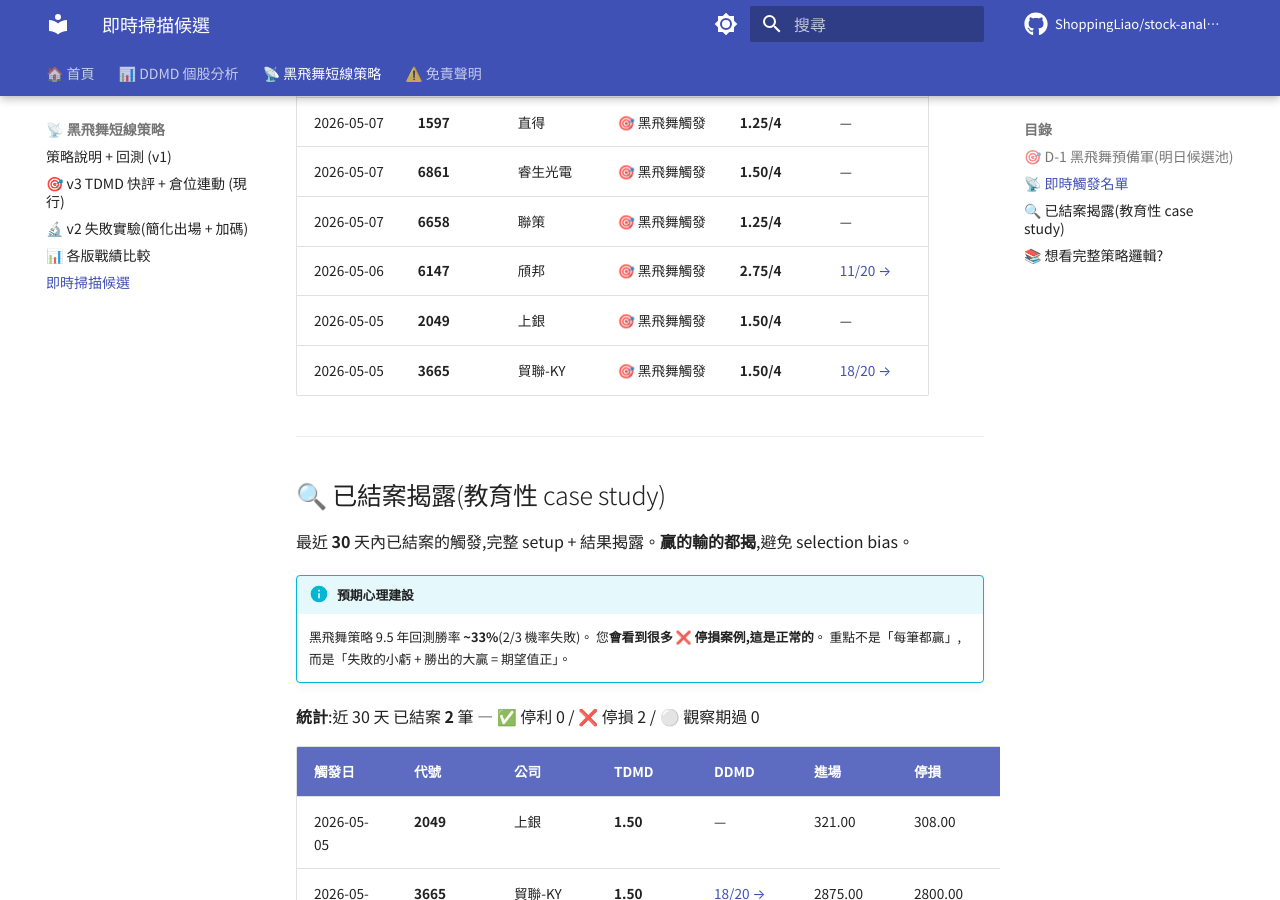
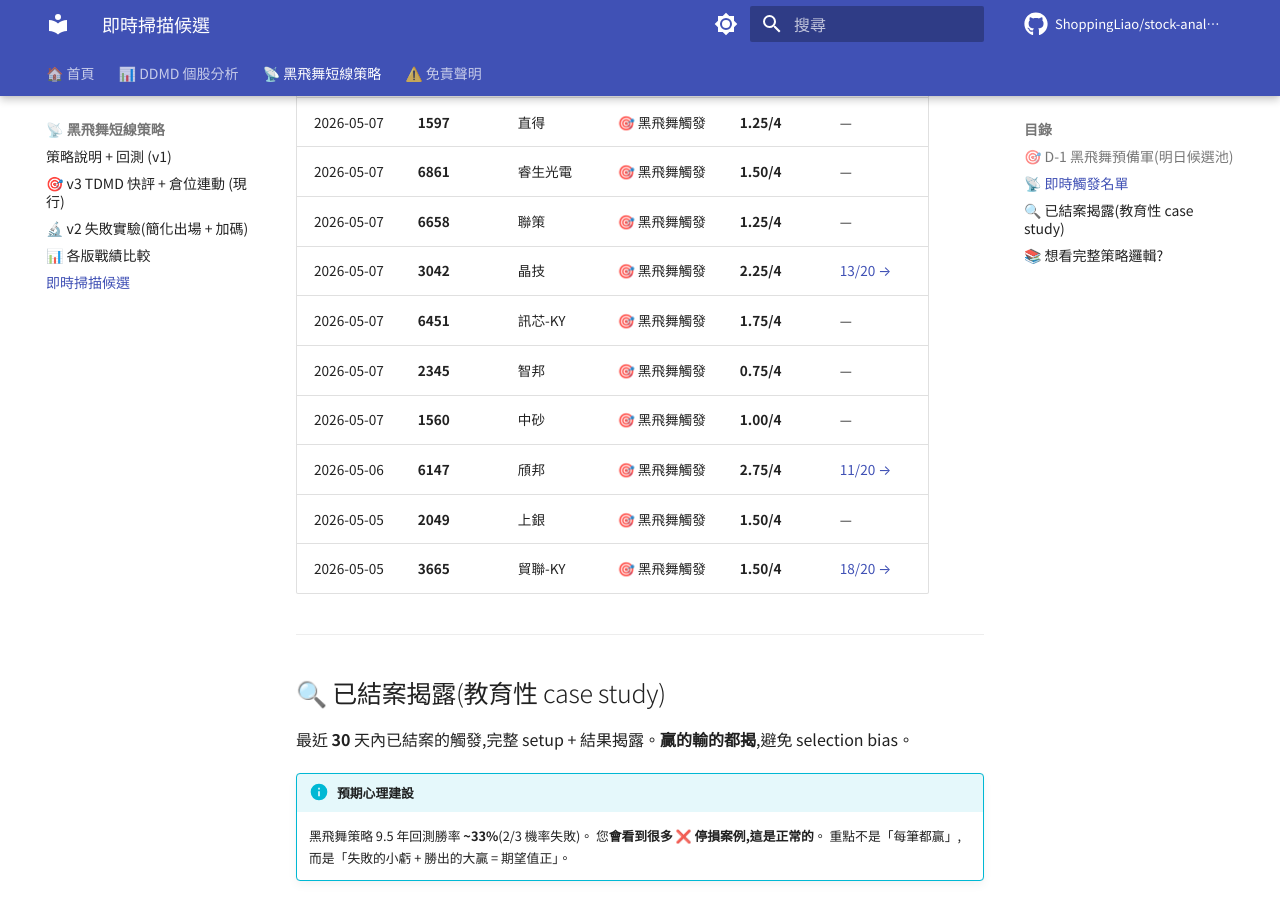
Before and after one commit to ShoppingLiao/stock-analysis-public, an MkDocs documentation site: the page built from docs/signals.md, in a window 1280 px wide and 900 px high, scrolled down 2072 px. Built offline with MkDocs 1.6.1 and Material for MkDocs 9.7.7, drawn with Linux system fonts in a browser that asks for light colours; comment, search, counter and statistics services are not loaded.

Commit message:
docs(signals): update L2/L3 (2026-05-07)

```diff
--- a/docs/signals.md
+++ b/docs/signals.md
@@ -60,6 +60,10 @@
 | 2026-05-07 | **1597** | 直得 | 🎯 黑飛舞觸發 | **1.25/4** | — |
 | 2026-05-07 | **6861** | 睿生光電 | 🎯 黑飛舞觸發 | **1.50/4** | — |
 | 2026-05-07 | **6658** | 聯策 | 🎯 黑飛舞觸發 | **1.25/4** | — |
+| 2026-05-07 | **3042** | 晶技 | 🎯 黑飛舞觸發 | **2.25/4** | [13/20 →](https://shoppingliao.github.io/stock-analysis-public/reports/3042_%E6%99%B6%E6%8A%80_DDMD_2026-05-06/) |
+| 2026-05-07 | **6451** | 訊芯-KY | 🎯 黑飛舞觸發 | **1.75/4** | — |
+| 2026-05-07 | **2345** | 智邦 | 🎯 黑飛舞觸發 | **0.75/4** | — |
+| 2026-05-07 | **1560** | 中砂 | 🎯 黑飛舞觸發 | **1.00/4** | — |
 | 2026-05-06 | **6147** | 頎邦 | 🎯 黑飛舞觸發 | **2.75/4** | [11/20 →](https://shoppingliao.github.io/stock-analysis-public/reports/6147_%E9%A0%8E%E9%82%A6_DDMD_2026-05-06/) |
 | 2026-05-05 | **2049** | 上銀 | 🎯 黑飛舞觸發 | **1.50/4** | — |
 | 2026-05-05 | **3665** | 貿聯-KY | 🎯 黑飛舞觸發 | **1.50/4** | [18/20 →](https://shoppingliao.github.io/stock-analysis-public/reports/3665_%E8%B2%BF%E8%81%AF_DDMD_2026-05-06/) |
```
